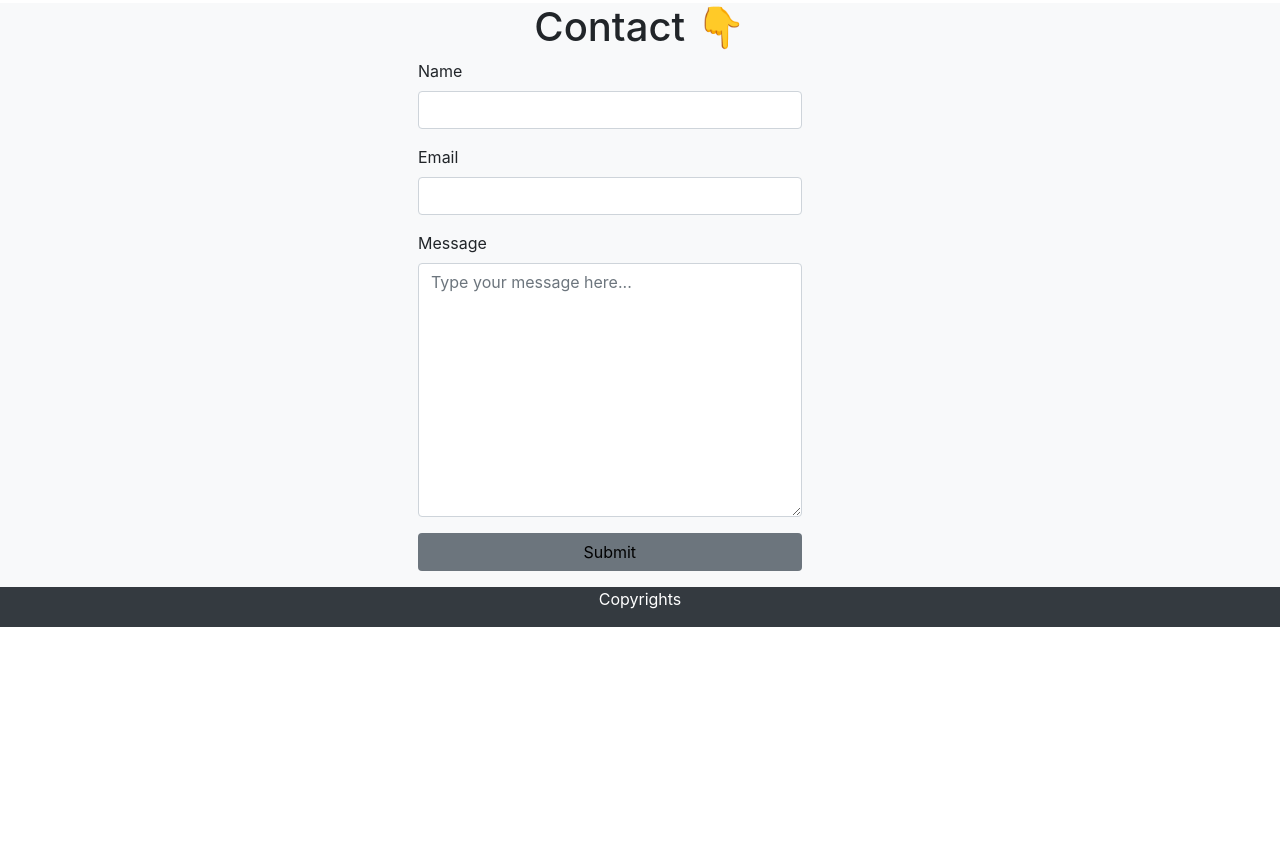
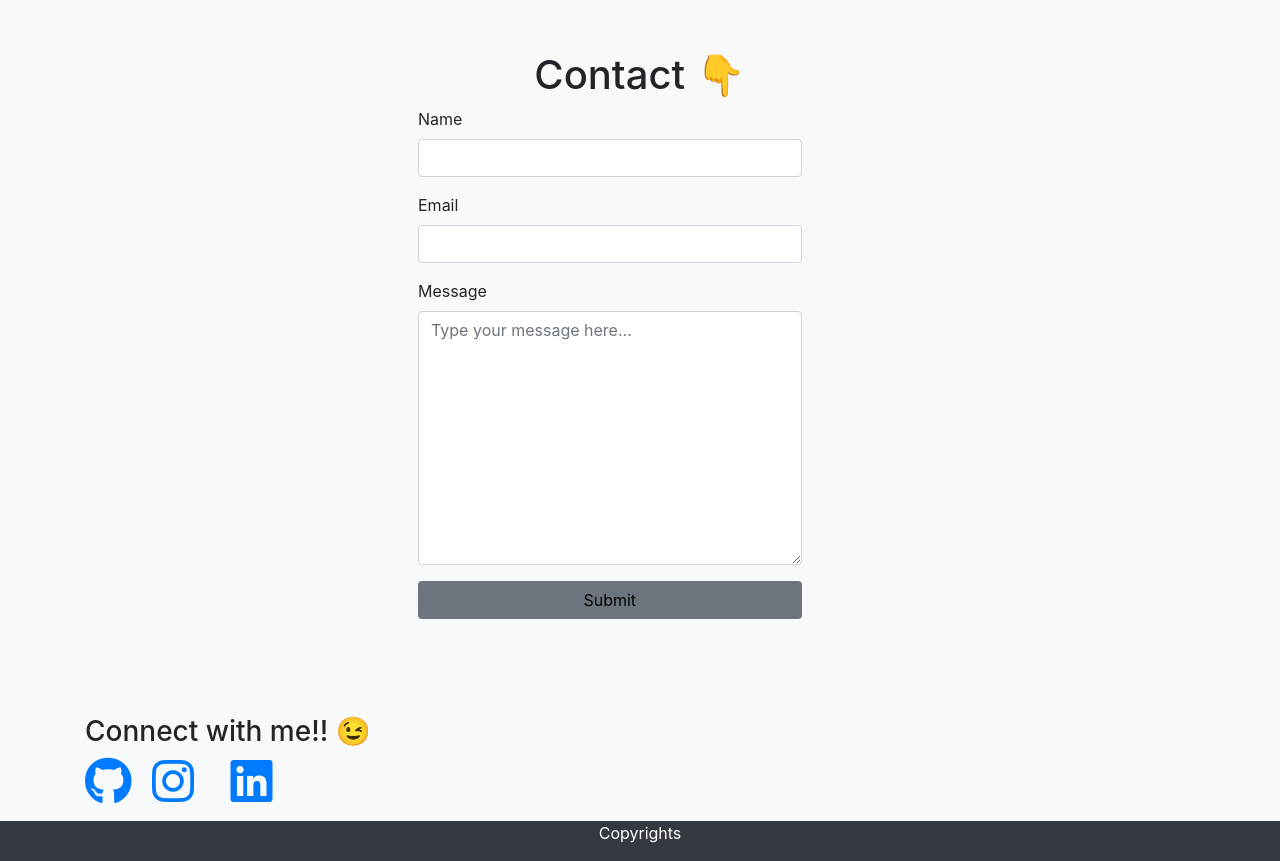
Before and after one commit to amayamohan/me, a plain HTML site: page index.html in a window 1280 px wide. Shown: the part 1897-2758 px from the top of the page. Before the commit the page ends 2524 px from the top, so only its background shows below. Drawn offline with nearby package versions, Linux system fonts and the light colour scheme.

Commit message:
fixes contact section alignment and added connect details

```diff
--- a/index.html
+++ b/index.html
@@ -24,6 +24,9 @@
 }
 .form-row {
   padding-left: 30%;
+}
+.icon:hover{
+  transform: scale(1.1);
 
 }
     </style>
@@ -167,9 +170,9 @@
         </div>
     </section>
     <!-- Contact -->
-    <section class="bg-light" id="contact-section">
+    <section class="bg-light p-5" id="contact-section">
         <div class="container mt-5">
-            <h1 class="text-center">Contact 👇</h1>
+            <h1 class="text-center ">Contact 👇</h1>
             <div class="row ">
                 <div class="col-md-12 ">
                 <form>
@@ -202,6 +205,22 @@
             </div>
         </div>
     </section>
+    <section class="bg-light p-3" id="contact-section">
+      <div class="container mt-3">
+          <h1 class="h3 text-start ">Connect with me!! 😉</h1>
+
+          <a href="https://github.com/amayamohan" target="_blank">
+            <i class="icon fa-brands fa-github fa-3x"></i></a>
+            <a href="https://www.instagram.com/amaya.mohan" target="_blank">
+            <i class="icon mx-3 fa-brands fa-instagram fa-3x"></i></a>
+            <a href="https://www.linkedin.com/in/amaya-mohan" target="_blank">
+            <i class="icon mx-3 fa-brands fa-linkedin fa-3x"></i></a>
+
+        </div>
+              </div>
+          </div>
+      </div>
+  </section>
 
     <!-- Footer -->
     <footer class="bg-dark">
```
